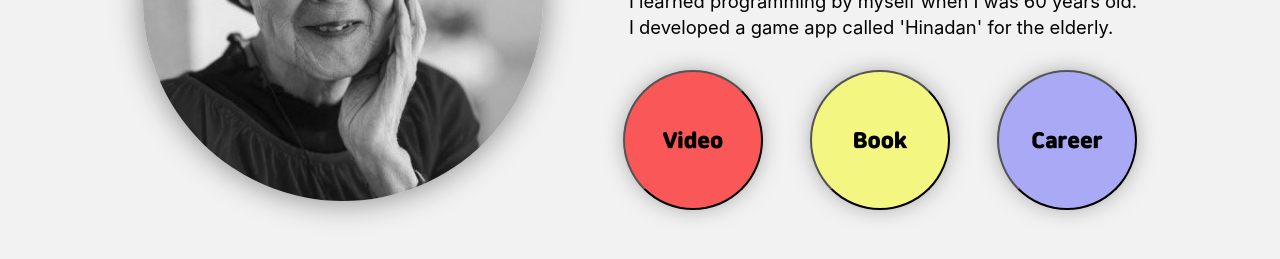
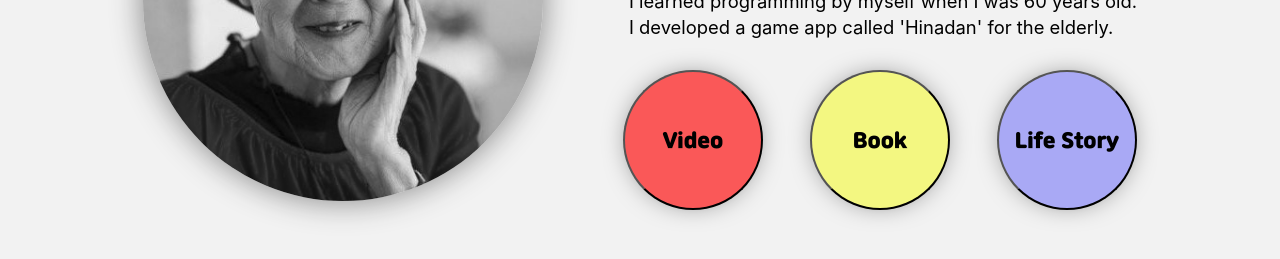
Before and after one commit to min-minnn/Introduce-role-model, a React (Create React App) app: page / in a window 1280 px wide. Shown: the part 435-694 px from the top of the page. Built offline with nearby package versions, Linux system fonts and the light colour scheme; a web font is replaced by a local one.

Commit message:
Change function

```diff
--- a/src/components/LinkButton.js
+++ b/src/components/LinkButton.js
@@ -87,12 +87,19 @@ const BookStore = () => {
   window.open('http://book.naver.com/bookdb/book_detail.nhn?bid=14619373', '_blank');
 }
 
+const Scroll = () => {
+  window.scrollTo({
+    top: 1200,
+    behavior: "smooth"
+  });
+}
+
 function LinkButton() {
   return (
     <>
       <Video onClick={OpenVideo}>Video</Video>
       <Book onClick={BookStore}>Book</Book>
-      <Career>Career</Career>
+      <Career onClick={Scroll}>Life Story</Career>
     </>
   )
 }
```
